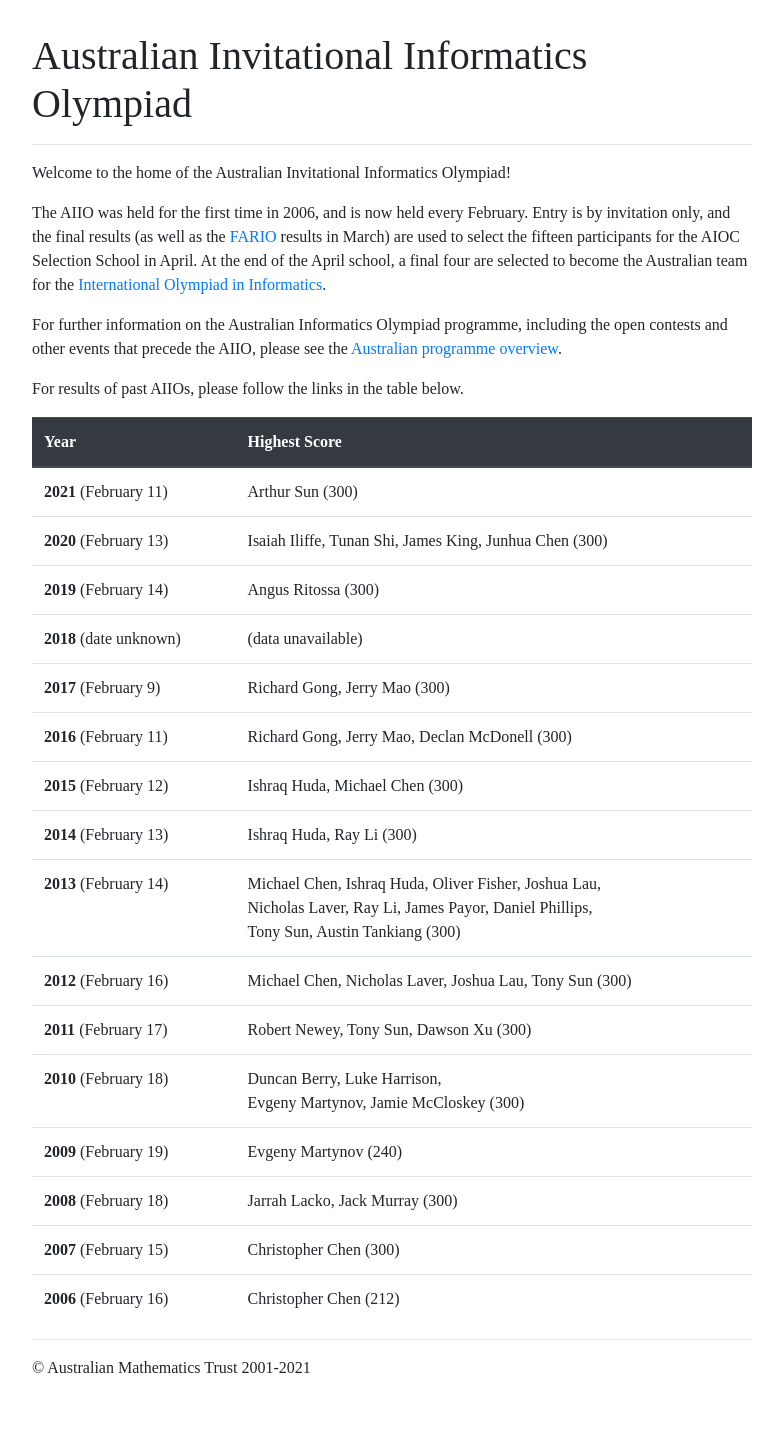
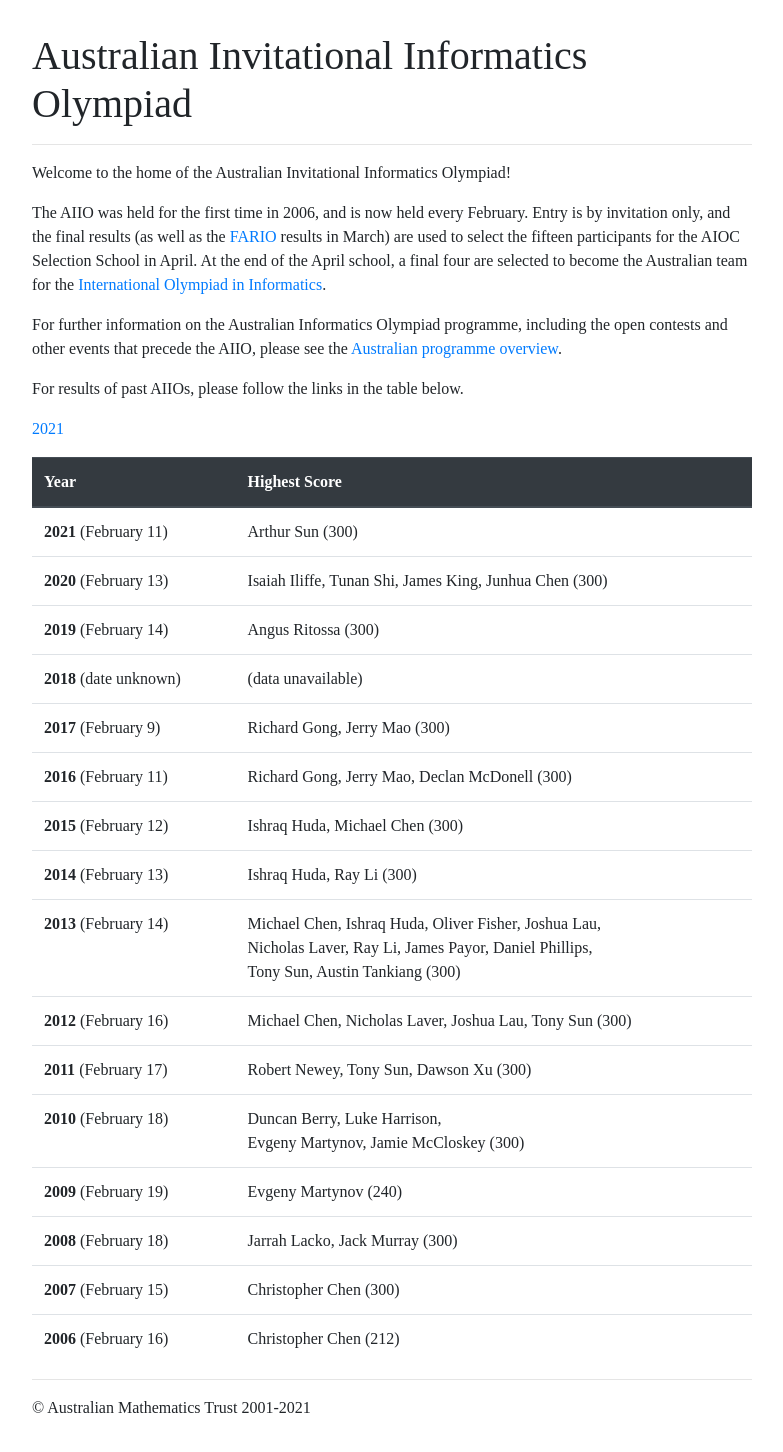
Before and after one commit to simonyanli/results, a Jekyll site: the page built from aiio.md, in a window 1280 px wide. Shown: the whole page, without its empty margins (248-1031 px from the left). Built offline with Jekyll 4.4.1, drawn with Linux system fonts in a browser that asks for light colours; some web fonts are replaced; before the commit the page ends 1412 px from its top, so only the background shows below that.

Commit message:
Add a quick link to 2021 results

```diff
--- a/aiio.md
+++ b/aiio.md
@@ -12,6 +12,8 @@
 For further information on the Australian Informatics Olympiad programme, including the open contests and other events that precede the AIIO, please see the [Australian programme overview]({% link index.html %}).
 
 For results of past AIIOs, please follow the links in the table below.
+
+[2021]({% link aiio21.md %})
 
 <table class="table">
   <thead class="thead-dark">
```
